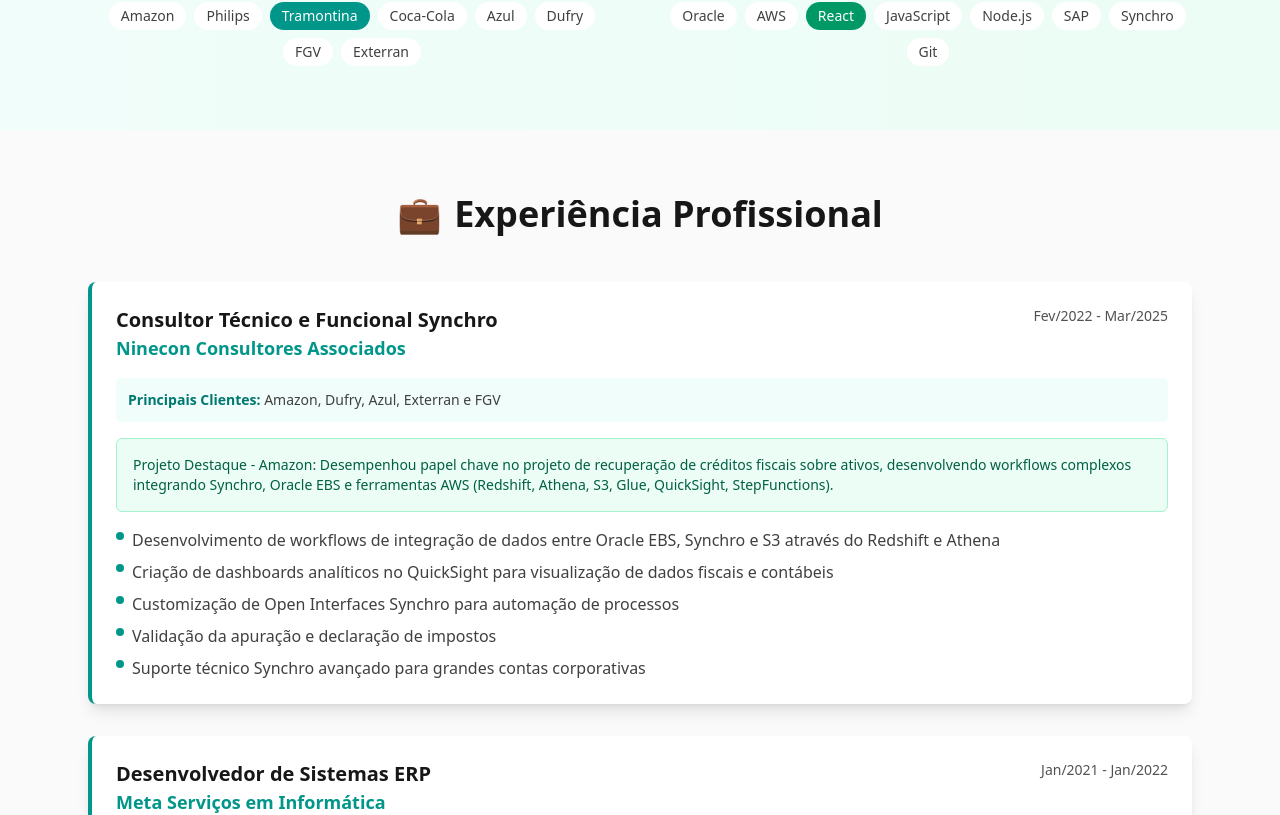
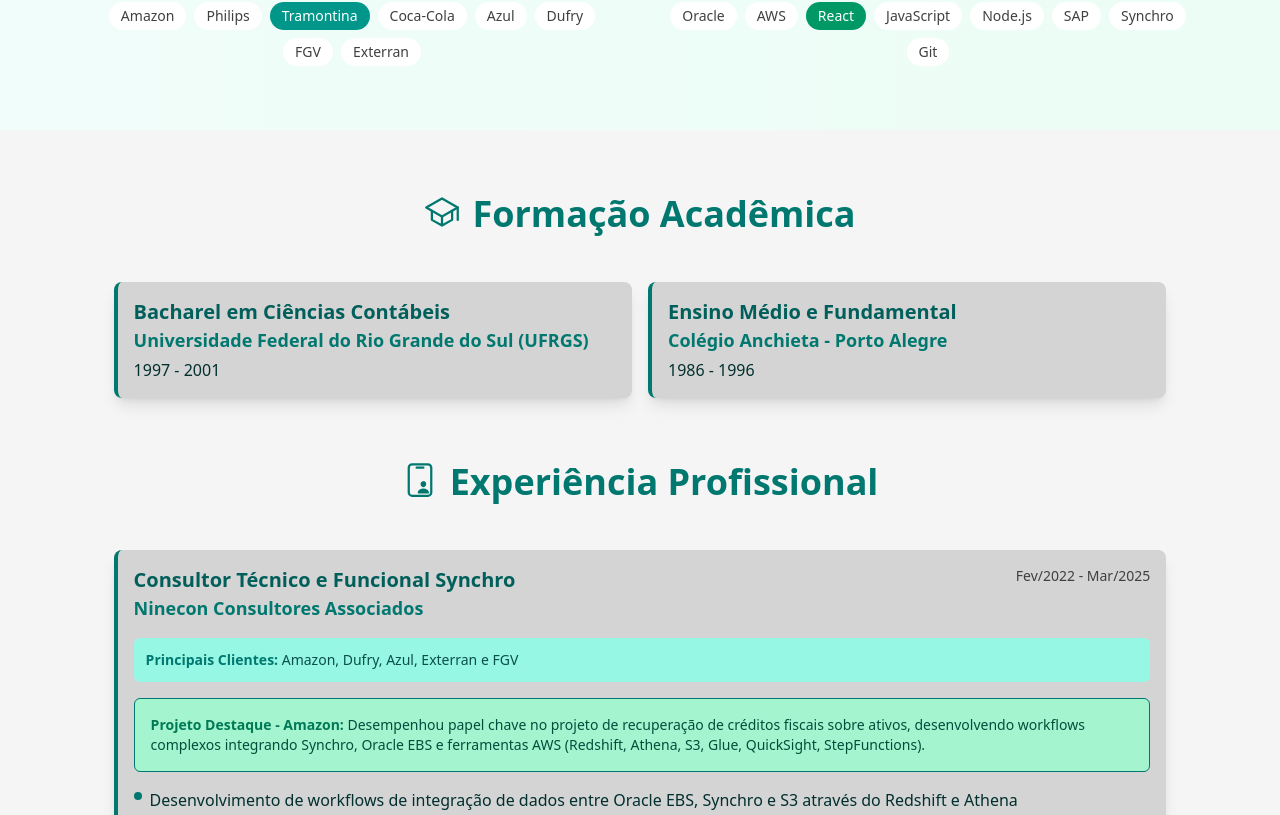
Before and after one commit to marcelo-rispoli-leal/marcelo-rispoli-leal, a React (Vite) app: page / in a window 1280 px wide. Shown: the part 874-1689 px from the top of the page. Built offline with nearby package versions, Linux system fonts and the light colour scheme.

Commit message:
Improved components styles

```diff
--- a/src/components/App.jsx
+++ b/src/components/App.jsx
@@ -1,16 +1,18 @@
 import NavBar from "./NavBar";
 import Header from "./Header";
+import Carousel from "./Carousel";
+import Education from "./Education";
 import Experience from "./Experience";
 import Skills from "./Skills";
-import Carousel from "./Carousel";
-import Education from "./Education";
+import Certificates from "./Certificates";
+import Highlights from "./Highlights";
 
 export default function App() {
   return (
     <div className="min-h-[100svh] w-full bg-neutral-100 font-sans text-neutral-900 transition-colors dark:bg-neutral-900 dark:text-neutral-100">
       {/* Header fixo */}
-      <header className="fixed top-0 z-50 w-full bg-white/90 shadow-sm backdrop-blur-sm dark:bg-neutral-800/90">
-        <div className="mx-auto max-w-9/10 px-6 py-4 leading-none sm:max-w-85/100 md:max-w-8/10 lg:max-w-3/4 xl:max-w-7/10 2xl:max-w-2/3">
+      <header className="fixed top-0 z-50 w-full bg-neutral-200 py-4 shadow-sm backdrop-blur-sm dark:bg-neutral-800">
+        <div className="mx-auto max-w-96/100 px-6 leading-none sm:max-w-9/10 md:max-w-86/100 2xl:max-w-4/5">
           <NavBar />
         </div>
       </header>
@@ -19,14 +21,16 @@
       <main className="pt-20">
         <Header />
         <Carousel />
+        <Education />
         <Experience />
         <Skills />
-        <Education />
+        <Certificates />
+        <Highlights />
       </main>
 
       {/* Footer */}
-      <footer className="bg-neutral-800 py-8 text-center text-neutral-300 dark:bg-neutral-950">
-        <div className="mx-auto max-w-6xl px-6">
+      <footer className="bg-neutral-200 py-8 text-center text-neutral-800 dark:bg-neutral-800 dark:text-neutral-200">
+        <div className="mx-auto max-w-96/100 px-6 sm:max-w-9/10 md:max-w-86/100 2xl:max-w-4/5">
           <p className="text-sm">
             © 2025 Marcelo Rispoli Leal. Todos os direitos reservados.
           </p>
--- /dev/null
+++ b/src/components/Certificates.jsx
@@ -0,0 +1,74 @@
+import { IoTrophyOutline } from "react-icons/io5";
+export default function Certificates() {
+  const certificates = [
+    {
+      title: "Jornada Full Stack",
+      details: "Hashtag • 2025 • 8h",
+    },
+    {
+      title: "Desenvolvedor Full Stack",
+      details: "IGTI • 2020 • 148h • Pontuação: 500/500",
+    },
+    {
+      title: "Scrum Foundation Professional Certificate",
+      details: "CertiProf • 2020",
+    },
+    {
+      title: "Selos de Competência LinkedIn",
+      details: "Excel, CSS, JSON, JavaScript, MongoDB",
+    },
+    {
+      title: "Desenvolvimento de Sistemas",
+      details: "Escola Virtual Bradesco • 2020 • 45h",
+    },
+    {
+      title: "Governança de TI",
+      details: "Escola Virtual Bradesco • 2020 • 44h",
+    },
+    {
+      title: "Administrando Banco de Dados",
+      details: "Escola Virtual Bradesco • 2020 • 15h",
+    },
+    {
+      title: "Modelagem de Dados",
+      details: "Escola Virtual Bradesco • 2020 • 12h",
+    },
+    {
+      title: "Certificação Synchro NFSe",
+      details: "Synchro Sistemas • 2017 • 8h",
+    },
+    {
+      title: "Treinamento Técnico Synchro",
+      details: "Synchro Sistemas • 2010 • 40h",
+    },
+    {
+      title: "Treinamento Funcional Synchro",
+      details: "Synchro Sistemas • 2008 • 88h",
+    },
+  ];
+
+  return (
+    <section className="pt-16">
+      <div className="mx-auto max-w-96/100 px-6 sm:max-w-9/10 md:max-w-86/100 2xl:max-w-4/5">
+        <h2 className="mb-12 inline-flex w-full justify-center text-center text-4xl font-bold text-teal-700 dark:text-teal-300">
+          <IoTrophyOutline className="mr-3" />
+          Certificações
+        </h2>
+
+        <div className="grid gap-4 md:grid-cols-2 lg:grid-cols-3">
+          {certificates.map((cert, index) => (
+            <div
+              key={index}
+              className="rounded-lg border-l-4 border-teal-700 bg-neutral-300 p-4 shadow-lg dark:border-teal-300 dark:bg-neutral-700"
+            >
+              <h3 className="text-xl font-bold text-teal-800 dark:text-teal-200">
+                {cert.title}
+              </h3>
+              <p className="text-teal-950 dark:text-teal-50">{cert.details}</p>
+            </div>
+          ))}
+        </div>
+      </div>
+    </section>
+  );
+}
--- a/src/components/Education.jsx
+++ b/src/components/Education.jsx
@@ -1,137 +1,48 @@
+import { IoSchoolOutline } from "react-icons/io5";
 export default function Education() {
   const education = [
     {
       title: "Bacharel em Ciências Contábeis",
       institution: "Universidade Federal do Rio Grande do Sul (UFRGS)",
-      year: "1997 - 2001",
+      period: "1997 - 2001",
       type: "graduation",
     },
     {
       title: "Ensino Médio e Fundamental",
       institution: "Colégio Anchieta - Porto Alegre",
-      year: "1986 - 1996",
+      period: "1986 - 1996",
       type: "school",
     },
   ];
 
-  const certifications = [
-    {
-      title: "Bootcamp Desenvolvedor Full Stack",
-      institution: "IGTI",
-      year: "2020",
-      details: "148h • Pontuação: 500/500",
-    },
-    {
-      title: "Scrum Foundation Professional Certificate",
-      institution: "CertiProf",
-      year: "2020",
-      details: "",
-    },
-    {
-      title: "Selos de Competência LinkedIn",
-      institution: "LinkedIn",
-      year: "2020-2024",
-      details: "Excel, CSS, JSON, JavaScript, MongoDB",
-    },
-  ];
-
-  const highlights = [
-    "Amazon AWS: Experiência prática em lidar com ferramentas e grande volumes de dados em nuvem",
-    "Expertise Fiscal: Conhecimento profundo da legislação tributária brasileira e sistemas de compliance",
-    "Integração de Sistemas: Experiência consolidada em integração entre ERPs e sistemas fiscais",
-    "Grandes Corporações: Histórico de projetos bem-sucedidos em empresas multinacionais",
-    "Trabalho Remoto: Adaptado e experiente em trabalho remoto com equipes distribuídas",
-    "Inglês: Conhecimento técnico em inglês para programação, documentação e comunicação",
-  ];
-
   return (
-    <section className="bg-neutral-50 py-16 dark:bg-neutral-900">
-      <div className="mx-auto max-w-6xl px-6">
-        <div className="grid gap-12 lg:grid-cols-2">
-          {/* Formação Acadêmica */}
-          <div>
-            <h2 className="mb-8 text-3xl font-bold text-neutral-900 dark:text-neutral-100">
-              <span className="mr-3 text-teal-600">🎓</span>
+    <section className="pt-16">
+      <div className="mx-auto max-w-96/100 px-6 sm:max-w-9/10 md:max-w-86/100 2xl:max-w-4/5">
+        <h2 className="mb-12 inline-flex w-full justify-center text-center text-4xl font-bold text-teal-700 dark:text-teal-300">
+          <IoSchoolOutline className="mr-3" />
           Formação Acadêmica
         </h2>
-
-            <div className="space-y-6">
-              {education.map((edu, index) => (
-                <div
-                  key={index}
-                  className="rounded-lg bg-white p-6 shadow-lg dark:bg-neutral-800"
-                >
-                  <h3 className="text-lg font-bold text-neutral-900 dark:text-neutral-100">
-                    {edu.title}
-                  </h3>
-                  <p className="text-neutral-600 dark:text-neutral-400">
-                    {edu.institution}
-                  </p>
-                  <p className="text-sm font-medium text-teal-600">
-                    {edu.year}
-                  </p>
-                </div>
-              ))}
-            </div>
-          </div>
-
-          {/* Certificações */}
-          <div>
-            <h2 className="mb-8 text-3xl font-bold text-neutral-900 dark:text-neutral-100">
-              <span className="mr-3 text-emerald-600">🏆</span>
-              Certificações
-            </h2>
-
-            <div className="space-y-4">
-              {certifications.map((cert, index) => (
-                <div
-                  key={index}
-                  className="rounded-lg border-l-4 border-emerald-600 bg-white p-4 shadow-lg dark:bg-neutral-800"
-                >
-                  <h3 className="font-bold text-neutral-900 dark:text-neutral-100">
-                    {cert.title}
-                  </h3>
-                  <p className="text-sm text-neutral-600 dark:text-neutral-400">
-                    {cert.institution} • {cert.year}
-                  </p>
-                  {cert.details && (
-                    <p className="text-sm text-neutral-500 dark:text-neutral-500">
-                      {cert.details}
-                    </p>
-                  )}
-                </div>
-              ))}
-            </div>
-          </div>
-        </div>
-
-        {/* Destaques */}
-        <div className="mt-16">
-          <h2 className="mb-8 text-center text-3xl font-bold text-neutral-900 dark:text-neutral-100">
-            <span className="mr-3 text-teal-600">⭐</span>
-            Principais Diferenciais
-          </h2>
-
-          <div className="grid gap-4 md:grid-cols-2 lg:grid-cols-3">
-            {highlights.map((highlight, index) => {
-              const [title, description] = highlight.split(": ");
+        <div className="grid gap-4 md:grid-cols-2">
+          {education.map((edu, index) => {
             return (
               <div
                 key={index}
-                  className="rounded-lg bg-gradient-to-br from-teal-50 to-emerald-50 p-4 dark:from-teal-900/20 dark:to-emerald-900/20"
+                className="rounded-lg border-l-4 border-teal-700 bg-neutral-300 p-4 shadow-lg dark:border-teal-300 dark:bg-neutral-700"
               >
-                  <h3 className="font-bold text-teal-700 dark:text-teal-300">
-                    {title}:
+                <h3 className="text-xl font-bold text-teal-800 dark:text-teal-200">
+                  {edu.title}
                 </h3>
-                  <p className="text-sm text-neutral-700 dark:text-neutral-300">
-                    {description}
+                <p className="text-lg font-semibold text-teal-700 dark:text-teal-300">
+                  {edu.institution}
+                </p>
+                <p className="mt-1 text-teal-950 dark:text-teal-50">
+                  {edu.period}
                 </p>
               </div>
             );
           })}
         </div>
       </div>
-      </div>
     </section>
   );
 }
--- a/src/components/Experience.jsx
+++ b/src/components/Experience.jsx
@@ -1,3 +1,5 @@
+import { IoIdCardOutline } from "react-icons/io5";
+
 export default function Experience() {
   const experiences = [
     {
@@ -56,10 +58,10 @@
   ];
 
   return (
-    <section className="bg-neutral-50 py-16 dark:bg-neutral-900">
-      <div className="mx-auto max-w-6xl px-6">
-        <h2 className="mb-12 text-center text-4xl font-bold text-neutral-900 dark:text-neutral-100">
-          <span className="mr-3 text-teal-600">💼</span>
+    <section className="pt-16">
+      <div className="mx-auto max-w-96/100 px-6 sm:max-w-9/10 md:max-w-86/100 2xl:max-w-4/5">
+        <h2 className="mb-12 inline-flex w-full justify-center text-center text-4xl font-bold text-teal-700 dark:text-teal-300">
+          <IoIdCardOutline className="mr-3" />
           Experiência Profissional
         </h2>
 
@@ -67,31 +69,31 @@
           {experiences.map((exp, index) => (
             <div
               key={index}
-              className="rounded-lg border-l-4 border-teal-600 bg-white p-6 shadow-lg dark:bg-neutral-800"
+              className="rounded-lg border-l-4 border-teal-700 bg-neutral-300 p-4 shadow-lg dark:border-teal-300 dark:bg-neutral-700"
             >
               <div className="mb-4 flex flex-col justify-between md:flex-row md:items-start">
                 <div>
-                  <h3 className="text-xl font-bold text-neutral-900 dark:text-neutral-100">
+                  <h3 className="text-xl font-bold text-teal-800 dark:text-teal-200">
                     {exp.title}
                   </h3>
-                  <p className="text-lg font-semibold text-teal-600">
+                  <p className="text-lg font-semibold text-teal-700 dark:text-teal-300">
                     {exp.company}
                   </p>
                 </div>
-                <span className="mt-2 text-sm font-medium text-neutral-600 md:mt-0 dark:text-neutral-400">
+                <span className="mt-2 text-sm font-medium text-neutral-700 md:mt-0 dark:text-neutral-300">
                   {exp.period}
                 </span>
               </div>
 
               {exp.clients && (
-                <div className="mb-4 rounded-md bg-teal-50 p-3 dark:bg-teal-900/20">
+                <div className="mb-4 rounded-md bg-teal-200 p-3 dark:bg-teal-800">
                   <p className="text-sm">
                     <strong className="text-teal-700 dark:text-teal-300">
                       {exp.clients.includes(",")
                         ? "Principais Clientes: "
                         : "Principal Cliente: "}
                     </strong>{" "}
-                    <span className="text-neutral-700 dark:text-neutral-300">
+                    <span className="text-teal-900 dark:text-teal-100">
                       {exp.clients}
                     </span>
                   </p>
@@ -99,9 +101,14 @@
               )}
 
               {exp.highlight && (
-                <div className="mb-4 rounded-md border border-emerald-200 bg-emerald-50 p-4 dark:border-emerald-800 dark:bg-emerald-900/20">
-                  <p className="text-sm text-emerald-800 dark:text-emerald-200">
-                    {exp.highlight}
+                <div className="mb-4 rounded-md border border-teal-700 bg-emerald-200 p-4 dark:border-teal-300 dark:bg-emerald-800">
+                  <p className="text-sm">
+                    <strong className="text-emerald-700 dark:text-emerald-300">
+                      {exp.highlight.split(":")[0]}:
+                    </strong>{" "}
+                    <span className="text-emerald-900 dark:text-emerald-100">
+                      {exp.highlight.split(":")[1]}
+                    </span>
                   </p>
                 </div>
               )}
@@ -109,8 +116,8 @@
               <ul className="space-y-2">
                 {exp.activities.map((activity, actIndex) => (
                   <li key={actIndex} className="flex items-start">
-                    <span className="mt-1 mr-2 h-2 w-2 flex-shrink-0 rounded-full bg-teal-600"></span>
-                    <span className="text-neutral-700 dark:text-neutral-300">
+                    <span className="mt-1 mr-2 h-2 w-2 flex-shrink-0 rounded-full bg-teal-700 dark:bg-teal-300"></span>
+                    <span className="text-teal-950 dark:text-teal-50">
                       {activity}
                     </span>
                   </li>
--- a/src/components/Header.jsx
+++ b/src/components/Header.jsx
@@ -2,14 +2,14 @@
   return (
     <section className="relative overflow-hidden bg-gradient-to-br from-teal-600 via-emerald-600 to-teal-800 py-16 text-white">
       <div className="absolute inset-0 bg-black/20"></div>
-      <div className="relative mx-auto max-w-9/10 px-6 sm:max-w-85/100 md:max-w-8/10 lg:max-w-3/4 xl:max-w-7/10 2xl:max-w-2/3">
+      <div className="relative mx-auto max-w-96/100 px-6 sm:max-w-9/10 md:max-w-86/100 2xl:max-w-4/5">
         <div className="text-center">
           <img
             src="./marcelo.png"
             alt="MRL"
-            className="mx-auto mb-8 flex h-32 w-32 items-center justify-center rounded-full bg-white/20 text-4xl font-bold backdrop-blur-sm"
+            className="m-auto flex h-32 w-32 rounded-full bg-white/20 text-4xl font-bold backdrop-blur-sm"
           />
-          <h1 className="mb-4 text-5xl font-bold md:text-6xl">
+          <h1 className="mt-8 mb-4 text-5xl font-bold md:text-6xl">
             Marcelo Rispoli Leal
           </h1>
           <p className="text-xl font-light opacity-90 md:text-2xl">
--- /dev/null
+++ b/src/components/Highlights.jsx
@@ -0,0 +1,78 @@
+import {
+  IoStarOutline,
+  IoLogoAmazon,
+  IoLibraryOutline,
+  IoSync,
+  IoBusinessOutline,
+  IoStorefrontOutline,
+  IoLanguage,
+} from "react-icons/io5";
+
+export default function Highlights() {
+  const highlights = [
+    {
+      title: "Amazon AWS",
+      icon: IoLogoAmazon,
+      description:
+        "Experiência prática em lidar com ferramentas e grande volumes de dados em nuvem",
+    },
+    {
+      title: "Expertise Fiscal",
+      icon: IoLibraryOutline,
+      description:
+        "Conhecimento profundo da legislação tributária brasileira e sistemas de compliance",
+    },
+    {
+      title: "Integração de Sistemas",
+      icon: IoSync,
+      description:
+        "Experiência consolidada em integração entre ERPs e sistemas fiscais",
+    },
+    {
+      title: "Grandes Corporações",
+      icon: IoBusinessOutline,
+      description: "Histórico de projetos bem-sucedidos em grandes empresas",
+    },
+    {
+      title: "Trabalho Remoto",
+      icon: IoStorefrontOutline,
+      description:
+        "Adaptado e experiente em trabalho remoto com equipes distribuídas",
+    },
+    {
+      title: "Inglês",
+      icon: IoLanguage,
+      description:
+        "Conhecimento técnico em inglês para programação, documentação e comunicação",
+    },
+  ];
+
+  return (
+    <section className="py-16">
+      <div className="mx-auto max-w-96/100 px-6 sm:max-w-9/10 md:max-w-86/100 2xl:max-w-4/5">
+        <h2 className="mb-12 inline-flex w-full justify-center text-center text-4xl font-bold text-teal-700 dark:text-teal-300">
+          <IoStarOutline className="mr-3" />
+          Principais Diferenciais
+        </h2>
+        <div className="grid gap-4 md:grid-cols-2 lg:grid-cols-3">
+          {highlights.map((highlight, index) => {
+            return (
+              <div
+                key={index}
+                className="rounded-lg border-l-4 border-teal-700 bg-neutral-300 p-4 shadow-lg dark:border-teal-300 dark:bg-neutral-700"
+              >
+                <h3 className="mb-4 flex items-center text-lg font-bold text-teal-800 dark:text-teal-200">
+                  <highlight.icon className="mr-2 text-xl" />
+                  {highlight.title}
+                </h3>
+                <p className="text-sm text-teal-950 dark:text-teal-50">
+                  {highlight.description}
+                </p>
+              </div>
+            );
+          })}
+        </div>
+      </div>
+    </section>
+  );
+}
--- a/src/components/ThemeToggler.jsx
+++ b/src/components/ThemeToggler.jsx
@@ -17,7 +17,7 @@
       {isDarkTheme ? (
         <IoSunnyOutline className="h-full w-full" />
       ) : (
-        <IoMoonOutline className="h-full w-full" />
+        <IoMoonOutline className="h-full w-full rotate-[18deg]" />
       )}
     </button>
   );
```
Also changed, not shown: src/components/Skills.jsx (+11 -12 lines). Lines whose indentation alone changed are shown as unchanged.
